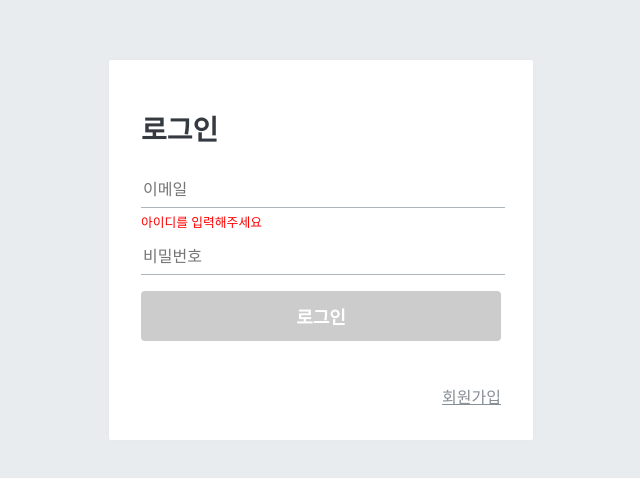
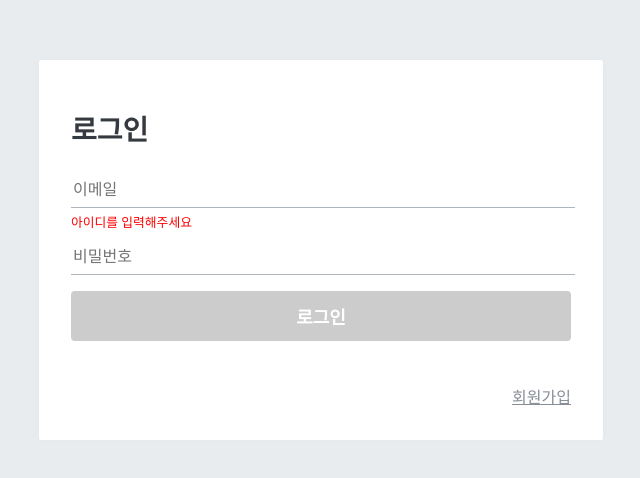
Before and after one commit to wanted-onboarding-10team/wanted-onboarding-week1, a React (Create React App) app: page /signin in a window 1280 px wide. Shown: the part 150-628 px from the top of the page, without its empty margins (319-959 px from the left). Built offline with nearby package versions, Linux system fonts and the light colour scheme; a web font is replaced by a local one.

Commit message:
:lipstick: Layout 수정
전체적인 스타일 통일을 위해 스타일 수정

```diff
--- a/src/components/common/BasicTemplate.jsx
+++ b/src/components/common/BasicTemplate.jsx
@@ -21,6 +21,7 @@ const BasicTemplateBlock = styled.div`
 
 /* 흰색 박스 */
 const WhiteBox = styled.div`
+  width: 500px;
   .logo-area {
     display: block;
     padding-bottom: 2rem;
@@ -30,21 +31,14 @@ const WhiteBox = styled.div`
   }
   box-shadow: 0 0 8px rgba(0, 0, 0, 0.02);
   padding: 2rem;
-  width: ${props => (props.whatIsType === 'TO-DO' ? `500px` : `360px`)};
   background: white;
   border-radius: 2px;
 `;
 
-/**
- * 기본 레이아웃 컴포넌트입니다.
- * @props `whatIsType` : todo의 박스 크기를 조절합니다.
- */
-function BasicTemplate({ children, whatIsType }) {
+function BasicTemplate({ children }) {
   return (
     <BasicTemplateBlock>
-      <WhiteBox className="wite-box" whatIsType={whatIsType}>
-        {children}
-      </WhiteBox>
+      <WhiteBox>{children}</WhiteBox>
     </BasicTemplateBlock>
   );
 }
```
